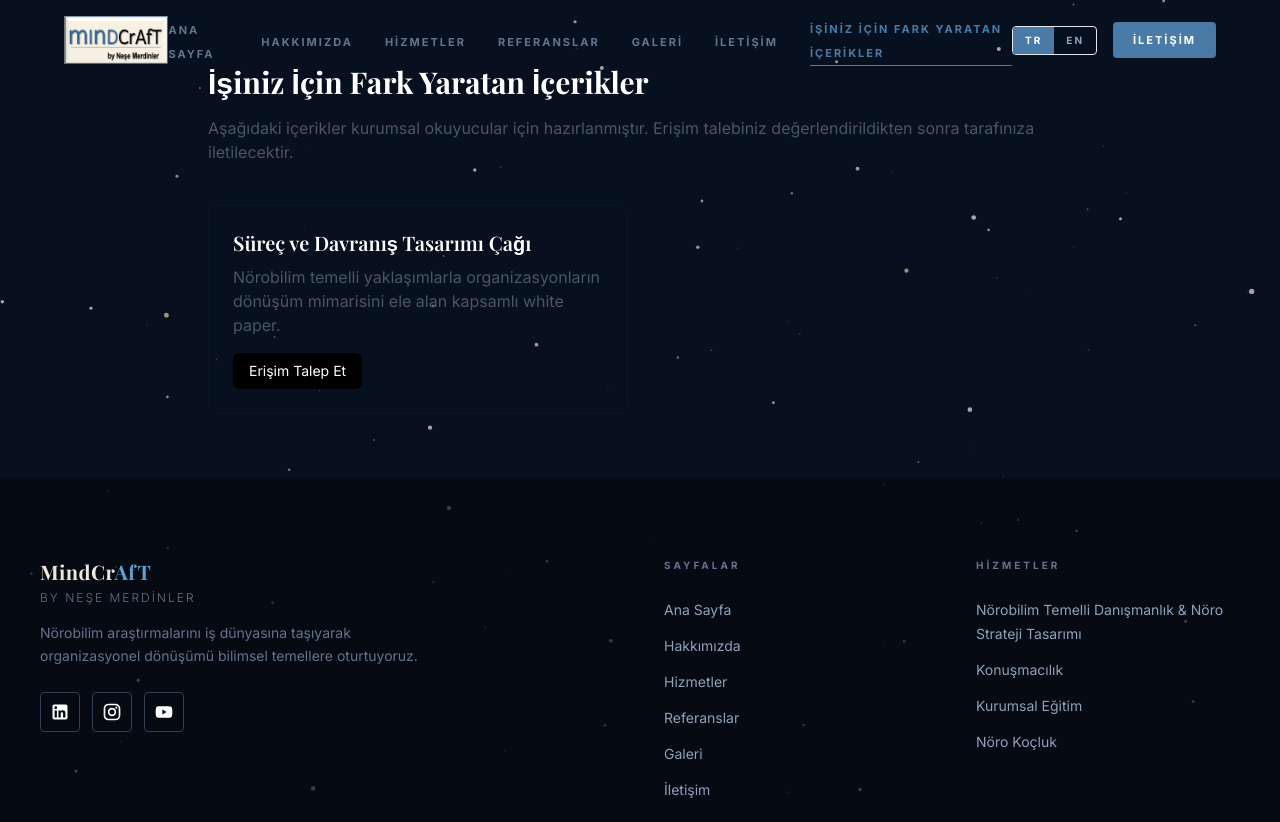
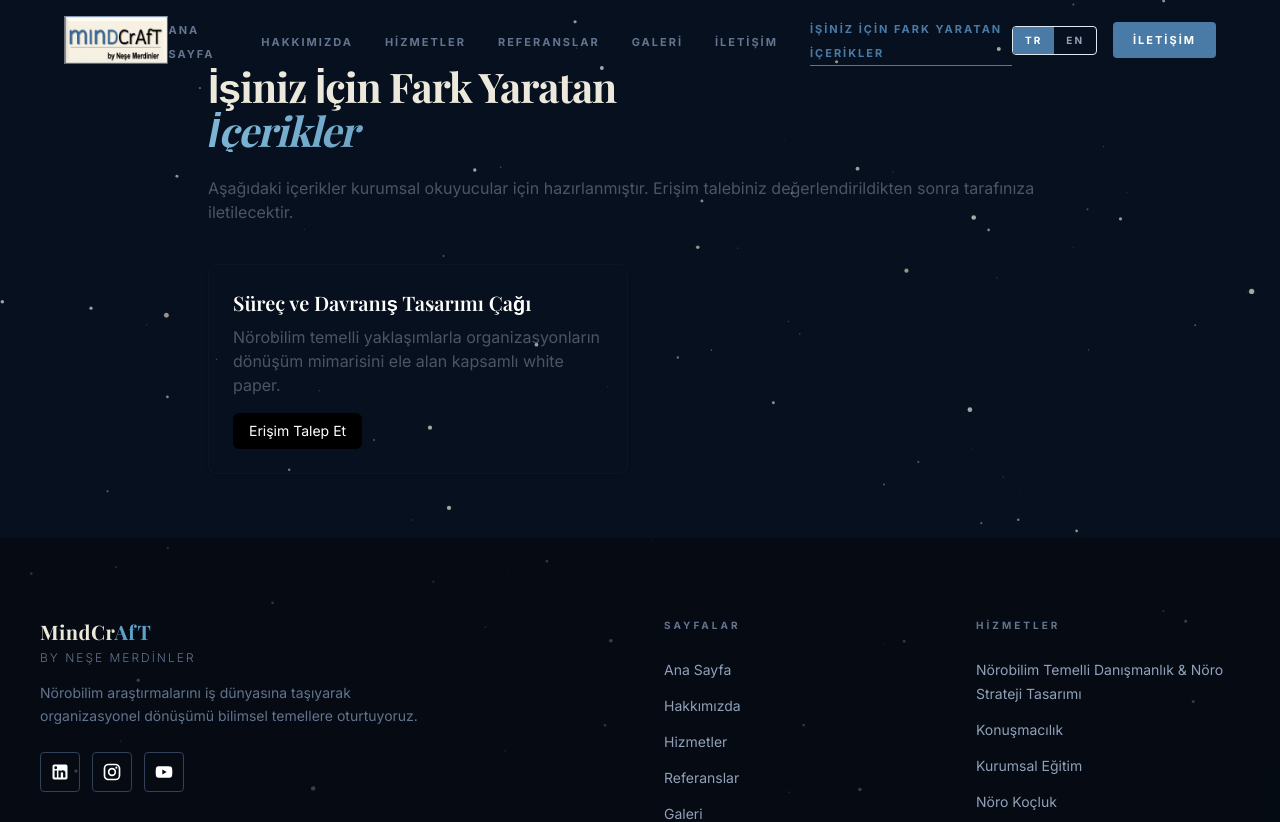
Before and after one commit to mindcraftbynese-cell/mindcraft-website, a Next.js app: page /kaynaklar in a window 1280 px wide. Shown: the top 822 px of the page. Built offline with nearby package versions, Linux system fonts and the light colour scheme.

Commit message:
başlık homepage stiliyle eşleştirildi

```diff
--- a/app/kaynaklar/page.tsx
+++ b/app/kaynaklar/page.tsx
@@ -11,7 +11,23 @@ const kaynaklar = [
 export default function KaynaklarPage() {
   return (
     <main className="max-w-4xl mx-auto px-4 py-16">
-  <h1 className="font-display text-3xl font-bold mb-4 text-white">İşiniz İçin Fark Yaratan İçerikler</h1>
+<h1 className="mb-6">
+  <span
+    className="block font-display font-bold tracking-tight leading-[1.08] text-cream"
+    style={{ fontSize: 'clamp(1.9rem, 3.2vw, 3.2rem)' }}
+  >
+    İşiniz İçin Fark Yaratan
+  </span>
+  <span
+    className="block font-display font-bold tracking-tight leading-[1.08] italic bg-clip-text text-transparent"
+    style={{
+      fontSize: 'clamp(1.9rem, 3.2vw, 3.2rem)',
+      backgroundImage: 'linear-gradient(135deg, #7FB9D7 0%, #4A7BA7 65%)',
+    }}
+  >
+    İçerikler
+  </span>
+</h1>
       <p className="text-gray-600 mb-10">
         Aşağıdaki içerikler kurumsal okuyucular için hazırlanmıştır. Erişim
         talebiniz değerlendirildikten sonra tarafınıza iletilecektir.
```
